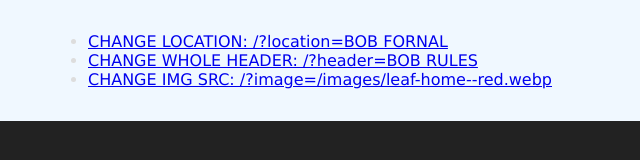
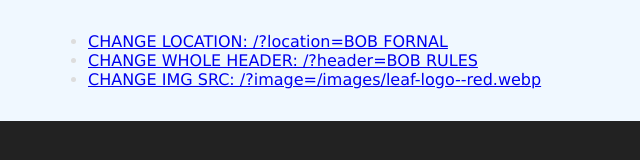
Before and after one commit to bob-fornal/leaf-map-test-html-space, a website: page index.html in a window 1280 px wide. Shown: the part 400-560 px from the top of the page, 112-752 px from the left. Drawn offline with Linux system fonts and the light colour scheme.

Commit message:
Update index.html

```diff
--- a/index.html
+++ b/index.html
@@ -23,7 +23,7 @@
       <ul>
         <li><a href="/?location=BOB%20FORNAL">CHANGE LOCATION: /?location=BOB FORNAL</a></li>
         <li><a href="/?header=BOB%20RULES">CHANGE WHOLE HEADER: /?header=BOB RULES</a></li>
-        <li><a href="/?image=/images/leaf-home--red.webp">CHANGE IMG SRC: /?image=/images/leaf-home--red.webp</a></li>
+        <li><a href="/?image=/images/leaf-logo--red.webp">CHANGE IMG SRC: /?image=/images/leaf-logo--red.webp</a></li>
       </ul>
     </div>
   </body>
```
